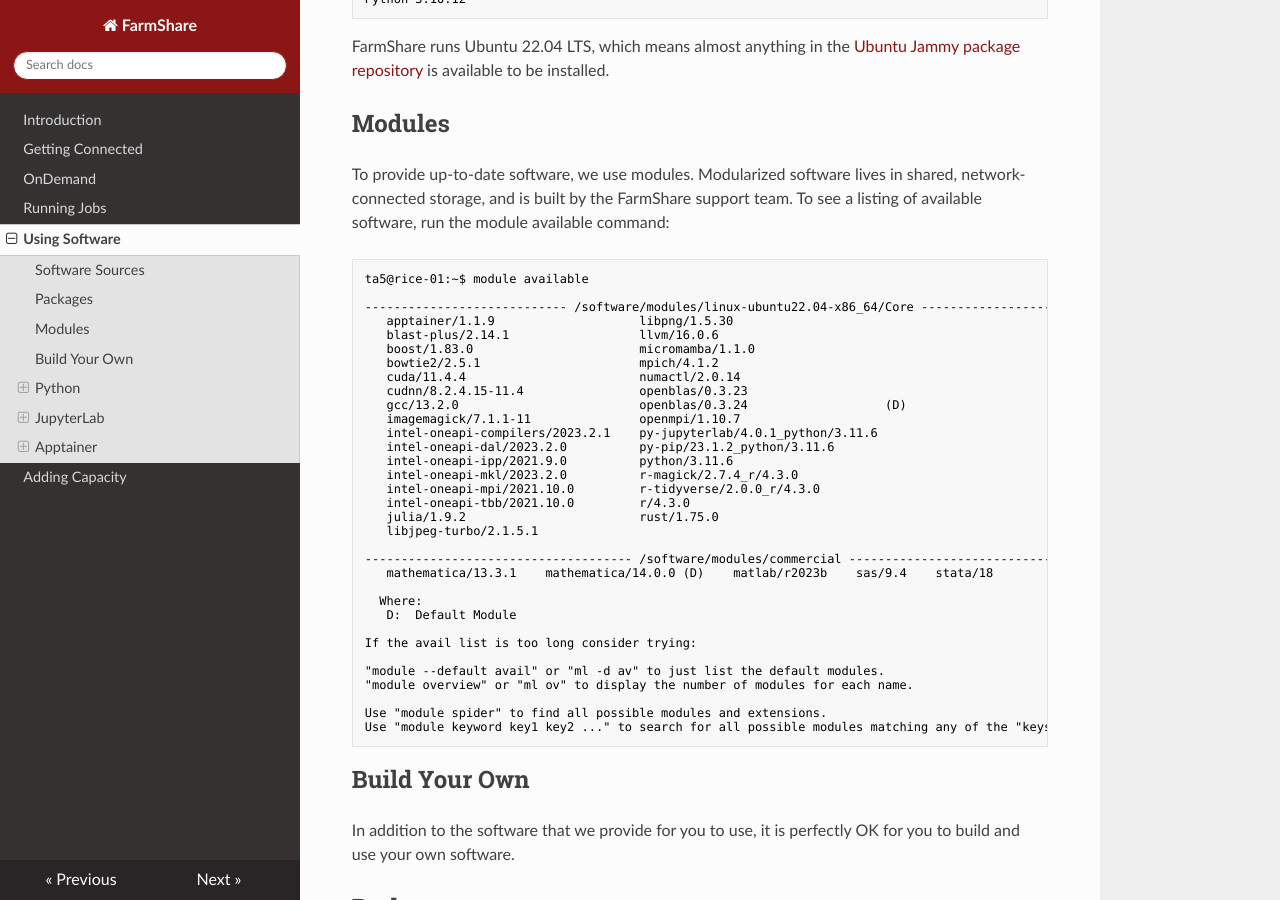
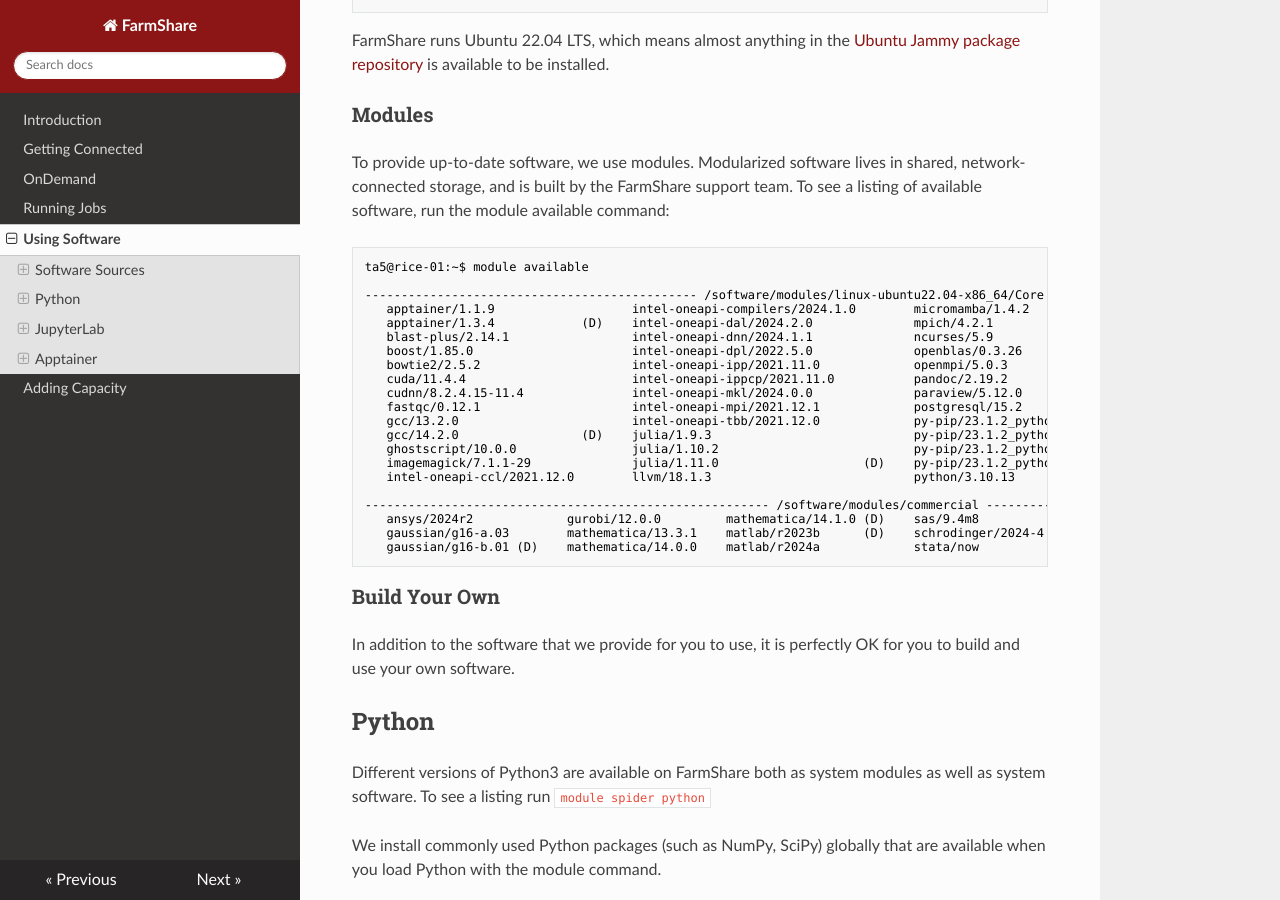
Before and after one commit to stanford-rc/farmshare-docs, an MkDocs documentation site: the page built from docs/software.md, in a window 1280 px wide and 900 px high, scrolled down 691 px. Built offline with MkDocs 1.6.1, drawn with Linux system fonts in a browser that asks for light colours; nearby versions of some CDN libraries; some of the changed text lies outside the part shown.

Commit message:
fixed typos

```diff
--- a/docs/software.md
+++ b/docs/software.md
@@ -10,7 +10,7 @@
 * Modules
 * Build your own
 
-## Packages
+### Packages
 
 Packaged software is easiest to use, because you don't have to do anything. Packaged software has already been installed on all of the systems in the environment, so to use the software, you just have to run the command.
 
@@ -23,47 +23,35 @@
 
 FarmShare runs Ubuntu 22.04 LTS, which means almost anything in the [Ubuntu Jammy package repository](http://packages.ubuntu.com/jammy) is available to be installed.
 
-## Modules
+### Modules
 
 To provide up-to-date software, we use modules. Modularized software lives in shared, network-connected storage, and is  built by the FarmShare support team. To see a listing of available software, run the module available command:
 
 ~~~no-highlight
 ta5@rice-01:~$ module available
 
----------------------------- /software/modules/linux-ubuntu22.04-x86_64/Core ----------------------------
-   apptainer/1.1.9                    libpng/1.5.30
-   blast-plus/2.14.1                  llvm/16.0.6
-   boost/1.83.0                       micromamba/1.1.0
-   bowtie2/2.5.1                      mpich/4.1.2
-   cuda/11.4.4                        numactl/2.0.14
-   cudnn/8.2.4.15-11.4                openblas/0.3.23
-   gcc/13.2.0                         openblas/0.3.24                   (D)
-   imagemagick/7.1.1-11               openmpi/1.10.7
-   intel-oneapi-compilers/2023.2.1    py-jupyterlab/4.0.1_python/3.11.6
-   intel-oneapi-dal/2023.2.0          py-pip/23.1.2_python/3.11.6
-   intel-oneapi-ipp/2021.9.0          python/3.11.6
-   intel-oneapi-mkl/2023.2.0          r-magick/2.7.4_r/4.3.0
-   intel-oneapi-mpi/2021.10.0         r-tidyverse/2.0.0_r/4.3.0
-   intel-oneapi-tbb/2021.10.0         r/4.3.0
-   julia/1.9.2                        rust/1.75.0
-   libjpeg-turbo/2.1.5.1
+---------------------------------------------- /software/modules/linux-ubuntu22.04-x86_64/Core -----------------------------------------------
+   apptainer/1.1.9                   intel-oneapi-compilers/2024.1.0        micromamba/1.4.2                    python/3.11.7
+   apptainer/1.3.4            (D)    intel-oneapi-dal/2024.2.0              mpich/4.2.1                         python/3.12.5
+   blast-plus/2.14.1                 intel-oneapi-dnn/2024.1.1              ncurses/5.9                         python/3.13.0             (D)
+   boost/1.85.0                      intel-oneapi-dpl/2022.5.0              openblas/0.3.26                     r-magick/2.7.4_r/4.3.3
+   bowtie2/2.5.2                     intel-oneapi-ipp/2021.11.0             openmpi/5.0.3                       r-magick/2.7.4_r/4.4.0    (D)
+   cuda/11.4.4                       intel-oneapi-ippcp/2021.11.0           pandoc/2.19.2                       r-tidyverse/2.0.0_r/4.3.3
+   cudnn/8.2.4.15-11.4               intel-oneapi-mkl/2024.0.0              paraview/5.12.0                     r/4.3.3
+   fastqc/0.12.1                     intel-oneapi-mpi/2021.12.1             postgresql/15.2                     r/4.4.0                   (D)
+   gcc/13.2.0                        intel-oneapi-tbb/2021.12.0             py-pip/23.1.2_python/3.10.13        rust/1.78.0
+   gcc/14.2.0                 (D)    julia/1.9.3                            py-pip/23.1.2_python/3.11.7         texlive/20240312
+   ghostscript/10.0.0                julia/1.10.2                           py-pip/23.1.2_python/3.12.5
+   imagemagick/7.1.1-29              julia/1.11.0                    (D)    py-pip/23.1.2_python/3.13.0  (D)
+   intel-oneapi-ccl/2021.12.0        llvm/18.1.3                            python/3.10.13
 
-------------------------------------- /software/modules/commercial --------------------------------------
-   mathematica/13.3.1    mathematica/14.0.0 (D)    matlab/r2023b    sas/9.4    stata/18
-
-  Where:
-   D:  Default Module
-
-If the avail list is too long consider trying:
-
-"module --default avail" or "ml -d av" to just list the default modules.
-"module overview" or "ml ov" to display the number of modules for each name.
-
-Use "module spider" to find all possible modules and extensions.
-Use "module keyword key1 key2 ..." to search for all possible modules matching any of the "keys".
+-------------------------------------------------------- /software/modules/commercial --------------------------------------------------------
+   ansys/2024r2             gurobi/12.0.0         mathematica/14.1.0 (D)    sas/9.4m8                 stata/18
+   gaussian/g16-a.03        mathematica/13.3.1    matlab/r2023b      (D)    schrodinger/2024-4 (g)
+   gaussian/g16-b.01 (D)    mathematica/14.0.0    matlab/r2024a             stata/now          (D)
 ~~~
 
-## Build Your Own
+### Build Your Own
 
 In addition to the software that we provide for you to use, it is perfectly OK for you to build and use your own software.
 
@@ -258,7 +246,7 @@
 ta5@iron-06:~$
 ~~~
 
-Create a directory `/scratch/users/$USER/lxd` to store all your images. Load the `apptainer` module and pull the image:
+Next create a directory `/scratch/users/$USER/lxd` to store all your images. Now load the `apptainer` module and pull the image:
 
 ~~~
 ta5@iron-06:~$ pwd
```
Also changed, not shown: other parts of docs/software.md (+1 -1 lines).
